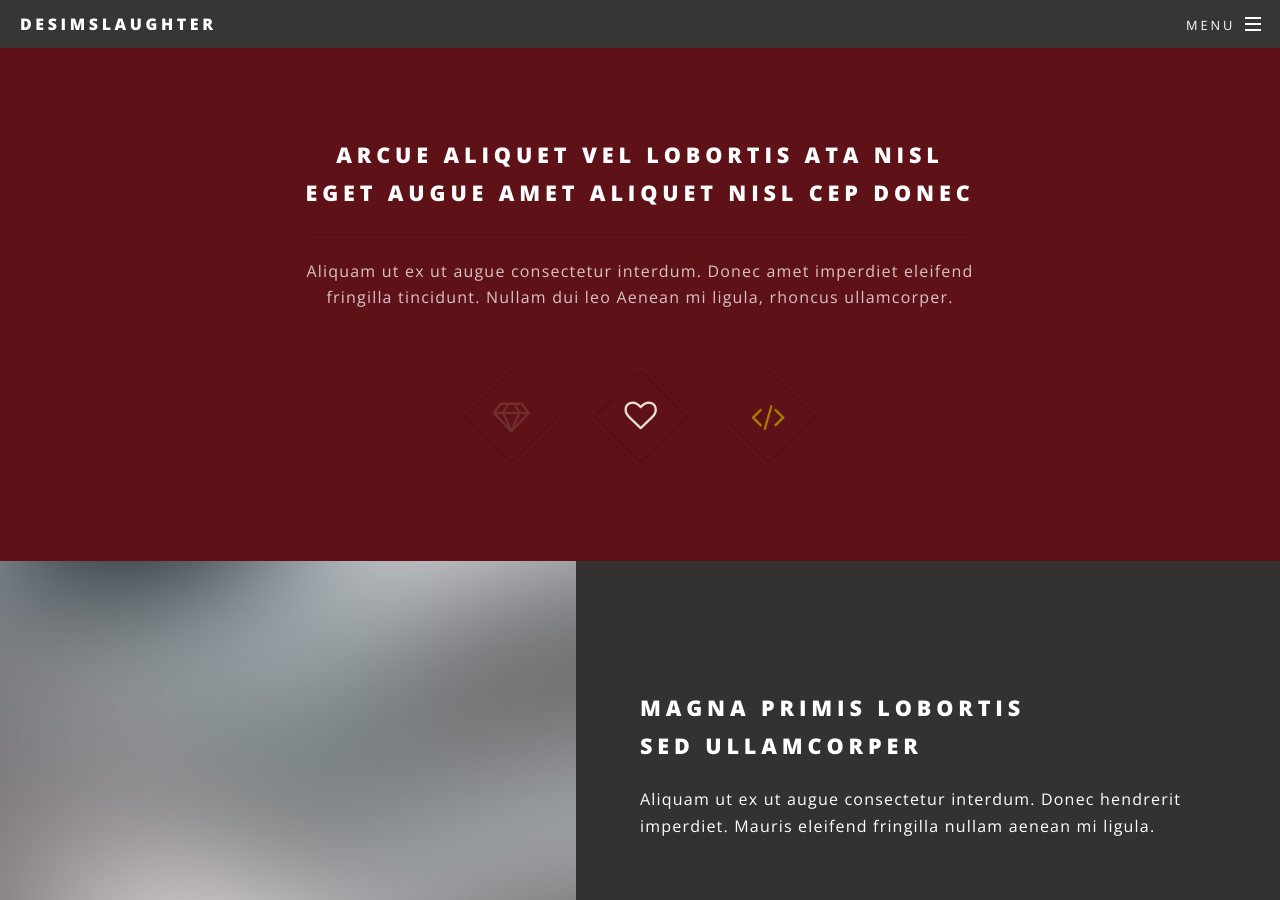
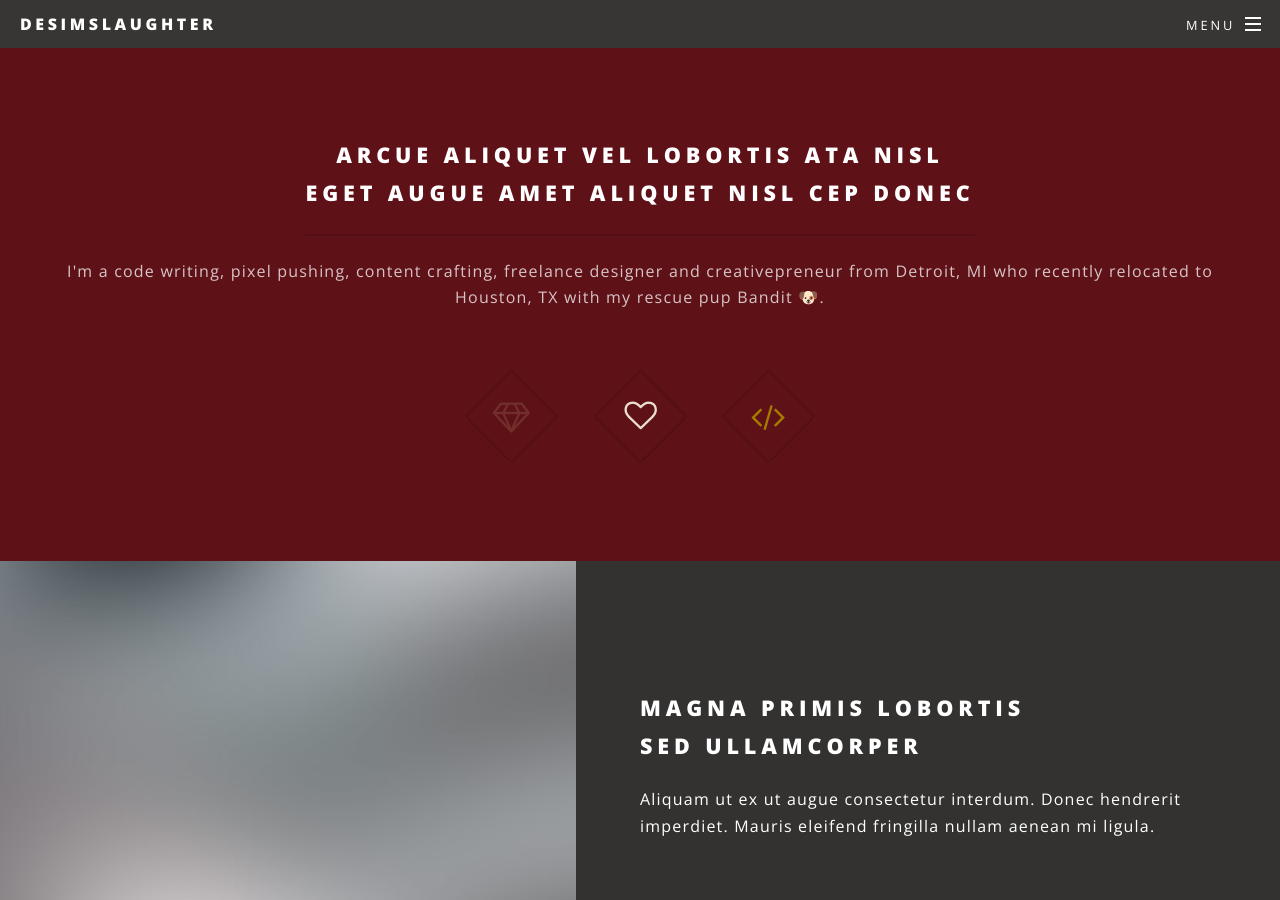
Before and after one commit to desimslaughter/desimslaughter.github.io, a Jekyll site: the page built from index.html, in a window 1280 px wide and 900 px high, scrolled down 860 px. Built offline with Jekyll 4.4.1, drawn with Linux system fonts in a browser that asks for light colours; some of the changed text lies outside the part shown.

Commit message:
Update index.html

```diff
--- a/index.html
+++ b/index.html
@@ -19,8 +19,7 @@ layout: landing
 							<header class="major">
 								<h2>Arcue aliquet vel lobortis ata nisl<br />
 								eget augue amet aliquet nisl cep donec</h2>
-								<p>Aliquam ut ex ut augue consectetur interdum. Donec amet imperdiet eleifend<br />
-								fringilla tincidunt. Nullam dui leo Aenean mi ligula, rhoncus ullamcorper.</p>
+								<p>I'm a code writing, pixel pushing, content crafting, freelance designer and creativepreneur from Detroit, MI who recently relocated to Houston, TX with my rescue pup Bandit 🐶.</p>
 							</header>
 							<ul class="icons major">
 								<li><span class="icon fa-diamond major style1"><span class="label">Lorem</span></span></li>
@@ -67,13 +66,13 @@ If you’d like to read about my background and things that inspire me, check ou
 							<ul class="features">
 								<li class="icon fa-user">
 									<h3>Personal... </h3>
-									<p><strong>Goal 1:</strong> Rebranding and repositioning my freelance business<br><br>
+									<p><strong>Goal 1:</strong> Rebranding and repositioning my freelance branding and web design business<br><br>
 										<strong>Goal 2:</strong> Develop a regular writing and journaling habit<br><br>
 										<strong>Goal 3:</strong> Change my diet. 2 vegan meals & 1 non-vegan meal per day<br><br>
 										<strong>Current Job:</strong> Online Chat Technical Support with Visible by Verizon
 									</p>
 								</li>
-								<li class="icon fa-heart">
+								<li class="icon fa-cutlery">
 									<h3>Eating & Drinking... </h3>
 									<p><strong>New Recipe:</strong> <em>Field Roast</em> Vegan FieldBurger on Organic Seeded <em>Dave's Killer Bread</em> with fries<br><br>
 										<strong>Memorable Taste:</strong> <em>BB's Tex-Orleans</em> Tex-Cajun Fries topped with Roast Beef Debris, Gravy & Queso<br><br>
@@ -89,7 +88,7 @@ If you’d like to read about my background and things that inspire me, check ou
 										<strong>Business Technology & Automation</strong> for service-based small businesses
 									</p>
 								</li>
-								<li class="icon fa-lightbulb-o">
+								<li class="icon fa-magic">
 									<h3>Creating (Projects)... </h3>
 									<p>A L3C business model to help youth succeed in life<br><br>
 										A WordPress based website for a freelance photography studio<br><br>
```
